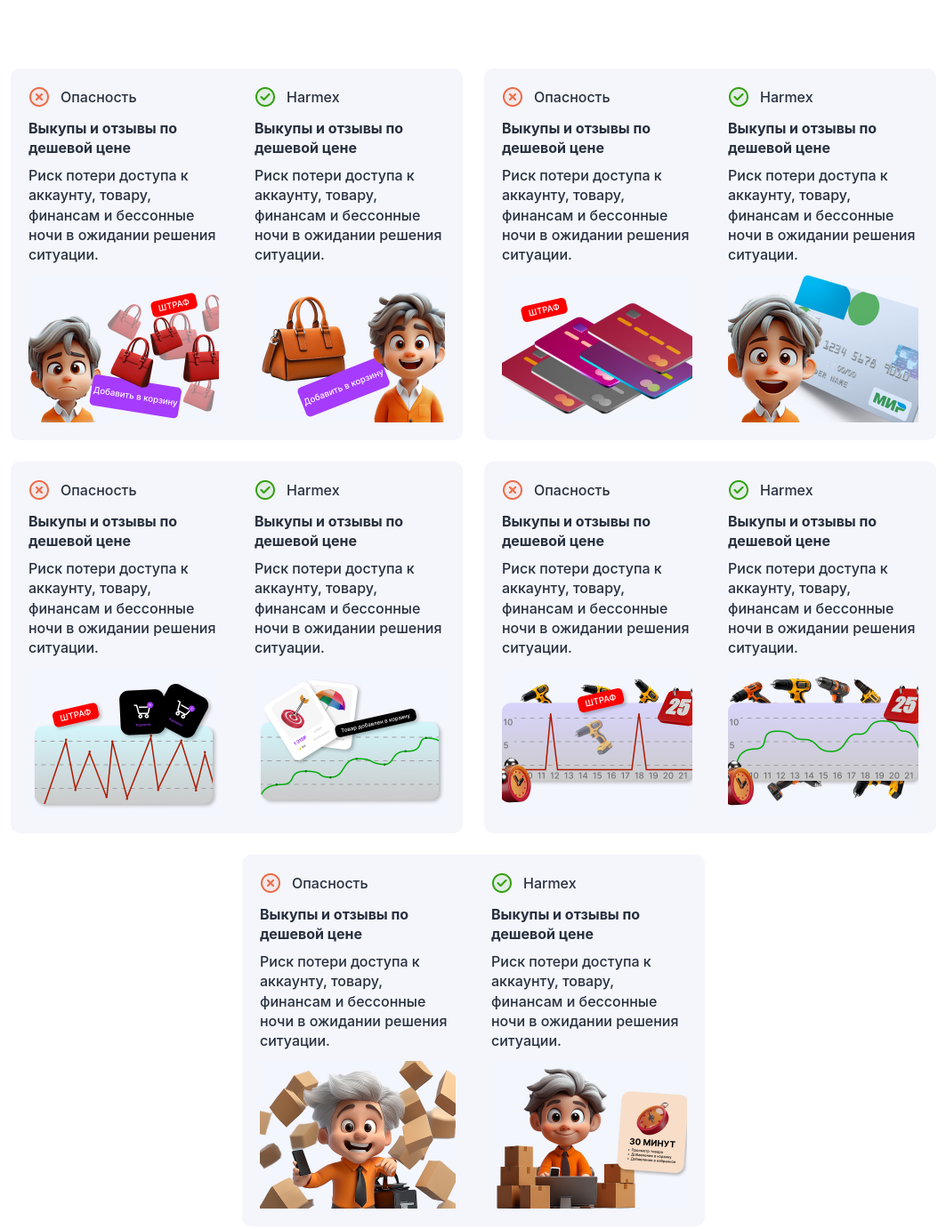
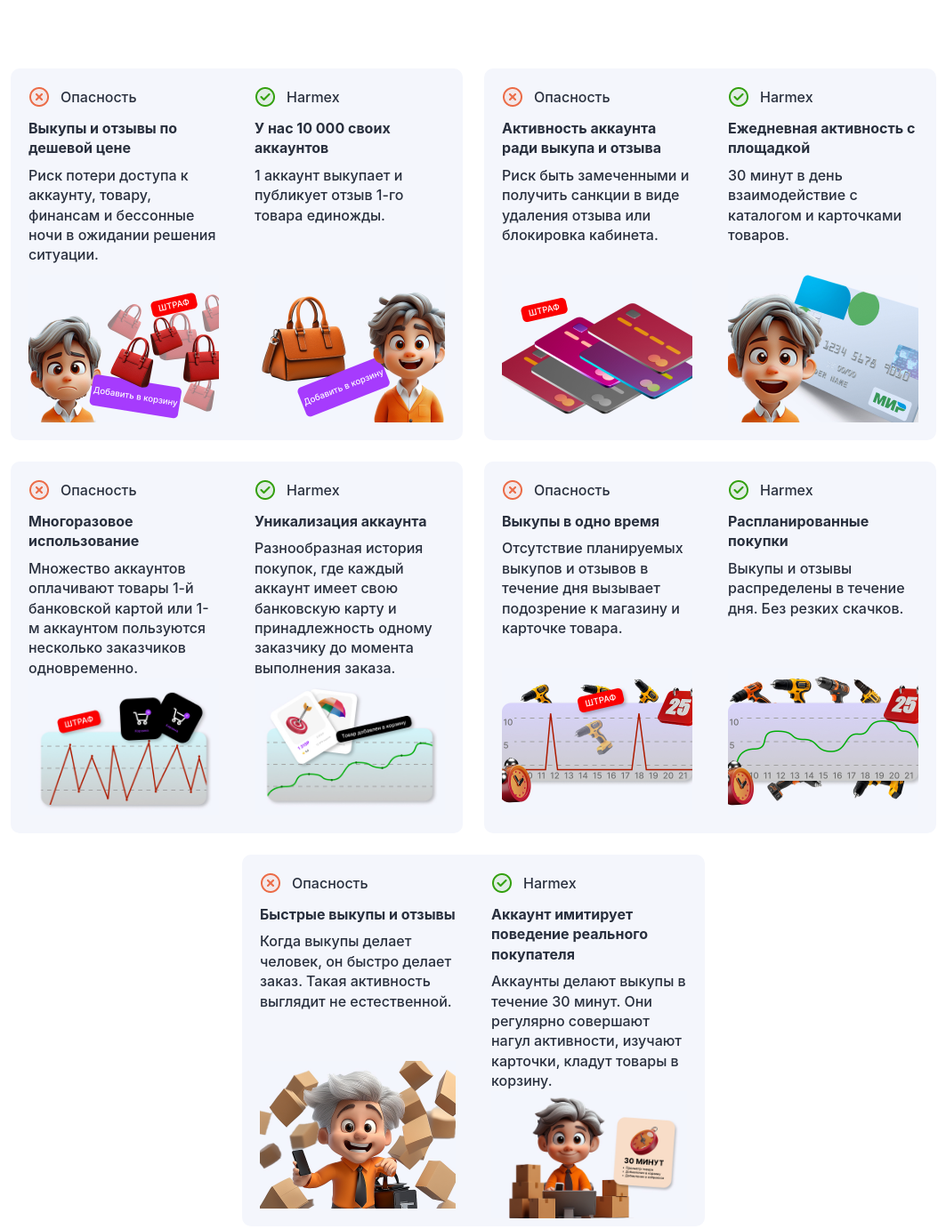
Before and after one commit to yukinond/newLandHarmex, a website: page index.html in a window 1280 px wide. Shown: the part 3761-5143 px from the top of the page at 89% size, without its empty margins (108-1171 px from the left). Drawn offline with Linux system fonts and the light colour scheme; no server answers; a web font is replaced by a local one.

Commit message:
fix video height, change cards text

```diff
--- a/index.html
+++ b/index.html
@@ -399,8 +399,8 @@
                             <img loading="lazy" src="./img/diff/check-circle.png" class="difference__image" alt="Опасность">
                             <p class="difference__card-text">Harmex</p>
                         </div>
-                        <p class="difference__card-title">Выкупы и отзывы по дешевой цене</p>
-                        <p class="difference__card-description">Риск потери доступа к аккаунту, товару, финансам и бессонные ночи в ожидании решения ситуации. </p>
+                        <p class="difference__card-title">У нас 10 000 своих аккаунтов</p>
+                        <p class="difference__card-description">1 аккаунт выкупает и публикует отзыв 1-го товара единожды.</p>
                         <img loading="lazy" class="difference__card-image" src="./img/diff/1+.jpg" alt="Безопасноть">
                     </div>
                 </div>
@@ -410,8 +410,8 @@
                             <img loading="lazy" src="./img/diff/x-circle.png" class="difference__image" alt="Опасность">
                             <p class="difference__card-text">Опасность</p>
                         </div>
-                        <p class="difference__card-title">Выкупы и отзывы по дешевой цене</p>
-                        <p class="difference__card-description">Риск потери доступа к аккаунту, товару, финансам и бессонные ночи в ожидании решения ситуации. </p>
+                        <p class="difference__card-title">Активность аккаунта ради выкупа и отзыва</p>
+                        <p class="difference__card-description">Риск быть замеченными и получить санкции в виде удаления отзыва или блокировка кабинета. </p>
                         <img loading="lazy" class="difference__card-image" src="./img/diff/2-.jpg" alt="Санкция">
                     </div>
                     <div class="difference__card">
@@ -419,8 +419,8 @@
                             <img loading="lazy" src="./img/diff/check-circle.png" class="difference__image" alt="Опасность">
                             <p class="difference__card-text">Harmex</p>
                         </div>
-                        <p class="difference__card-title">Выкупы и отзывы по дешевой цене</p>
-                        <p class="difference__card-description">Риск потери доступа к аккаунту, товару, финансам и бессонные ночи в ожидании решения ситуации. </p>
+                        <p class="difference__card-title">Ежедневная активность с площадкой</p>
+                        <p class="difference__card-description">30 минут в день взаимодействие с каталогом и карточками товаров. </p>
                         <img loading="lazy" class="difference__card-image" src="./img/diff/2+.jpg" alt="Безопасноть">
                     </div>
                 </div>
@@ -434,8 +434,8 @@
                             <img loading="lazy" src="./img/diff/x-circle.png" class="difference__image" alt="Опасность">
                             <p class="difference__card-text">Опасность</p>
                         </div>
-                        <p class="difference__card-title">Выкупы и отзывы по дешевой цене</p>
-                        <p class="difference__card-description">Риск потери доступа к аккаунту, товару, финансам и бессонные ночи в ожидании решения ситуации. </p>
+                        <p class="difference__card-title">Многоразовое использование</p>
+                        <p class="difference__card-description">Множество аккаунтов оплачивают товары 1-й банковской картой или 1-м аккаунтом пользуются несколько заказчиков одновременно. </p>
                         <img loading="lazy" class="difference__card-image" src="./img/diff/3-.jpg" alt="Санкция">
                     </div>
                     <div class="difference__card">
@@ -443,8 +443,8 @@
                             <img loading="lazy" src="./img/diff/check-circle.png" class="difference__image" alt="Опасность">
                             <p class="difference__card-text">Harmex</p>
                         </div>
-                        <p class="difference__card-title">Выкупы и отзывы по дешевой цене</p>
-                        <p class="difference__card-description">Риск потери доступа к аккаунту, товару, финансам и бессонные ночи в ожидании решения ситуации. </p>
+                        <p class="difference__card-title">Уникализация аккаунта</p>
+                        <p class="difference__card-description">Разнообразная история покупок, где каждый аккаунт имеет свою банковскую карту и принадлежность одному заказчику до момента выполнения заказа. </p>
                         <img loading="lazy" class="difference__card-image" src="./img/diff/3+.jpg" alt="Безопасноть">
                     </div>
                 </div>
@@ -454,8 +454,8 @@
                             <img loading="lazy" src="./img/diff/x-circle.png" class="difference__image" alt="Опасность">
                             <p class="difference__card-text">Опасность</p>
                         </div>
-                        <p class="difference__card-title">Выкупы и отзывы по дешевой цене</p>
-                        <p class="difference__card-description">Риск потери доступа к аккаунту, товару, финансам и бессонные ночи в ожидании решения ситуации. </p>
+                        <p class="difference__card-title">Выкупы в одно время</p>
+                        <p class="difference__card-description">Отсутствие планируемых выкупов и отзывов в течение дня вызывает подозрение к магазину и карточке товара.  </p>
                         <img loading="lazy" class="difference__card-image" src="./img/diff/4-.jpg" alt="Санкция">
                     </div>
                     <div class="difference__card">
@@ -463,8 +463,8 @@
                             <img loading="lazy" src="./img/diff/check-circle.png" class="difference__image" alt="Опасность">
                             <p class="difference__card-text">Harmex</p>
                         </div>
-                        <p class="difference__card-title">Выкупы и отзывы по дешевой цене</p>
-                        <p class="difference__card-description">Риск потери доступа к аккаунту, товару, финансам и бессонные ночи в ожидании решения ситуации. </p>
+                        <p class="difference__card-title">Распланированные покупки</p>
+                        <p class="difference__card-description">Выкупы и отзывы распределены в течение дня. Без резких скачков. </p>
                         <img loading="lazy" class="difference__card-image" src="./img/diff/4+.jpg" alt="Безопасноть">
                     </div>
                 </div>
@@ -475,8 +475,8 @@
                         <img loading="lazy" src="./img/diff/x-circle.png" class="difference__image" alt="Опасность">
                         <p class="difference__card-text">Опасность</p>
                     </div>
-                    <p class="difference__card-title">Выкупы и отзывы по дешевой цене</p>
-                    <p class="difference__card-description">Риск потери доступа к аккаунту, товару, финансам и бессонные ночи в ожидании решения ситуации. </p>
+                    <p class="difference__card-title">Быстрые выкупы и отзывы</p>
+                    <p class="difference__card-description">Когда выкупы делает человек, он быстро делает заказ. Такая активность выглядит не естественной. </p>
                     <img loading="lazy" class="difference__card-image" src="./img/diff/5-.jpg" alt="Санкция">
                 </div>
                 <div class="difference__card">
@@ -484,8 +484,8 @@
                         <img loading="lazy" src="./img/diff/check-circle.png" class="difference__image" alt="Опасность">
                         <p class="difference__card-text">Harmex</p>
                     </div>
-                    <p class="difference__card-title">Выкупы и отзывы по дешевой цене</p>
-                    <p class="difference__card-description">Риск потери доступа к аккаунту, товару, финансам и бессонные ночи в ожидании решения ситуации. </p>
+                    <p class="difference__card-title">Аккаунт имитирует поведение реального покупателя</p>
+                    <p class="difference__card-description">Аккаунты делают выкупы в течение 30 минут. Они регулярно совершают нагул активности, изучают карточки, кладут товары в корзину.</p>
                     <img loading="lazy" class="difference__card-image" src="./img/diff/5+.jpg" alt="Безопасноть">
                 </div>
             </div>
--- a/styles/sections/difference.css
+++ b/styles/sections/difference.css
@@ -28,6 +28,10 @@
     display: flex;
     gap: 24px;
 }
+
+.difference__card-double .difference__container{
+    width: 50%;
+}
 .difference__card-solo{
     display: flex;
     margin: 0 auto;
@@ -40,6 +44,7 @@
     height: 418px;
     display: flex;
     flex-direction: column;
+    width: 50%;
 }
 
 .difference__card-info{
--- a/styles/sections/work.css
+++ b/styles/sections/work.css
@@ -13,8 +13,8 @@
 
 .work__video {
     width: 100%;
-    height: 100%;
-    max-height: 580px;
+    height: auto;
+    /* max-height: 580px; */
     object-fit: cover;
     border-radius: 32px;
 }
```
